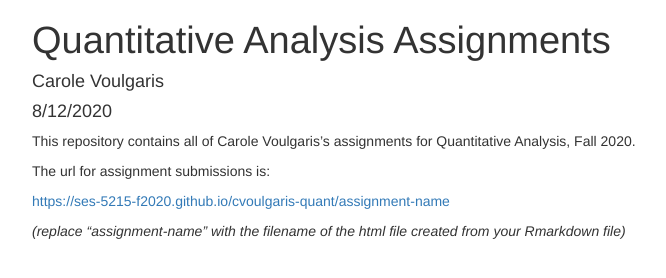
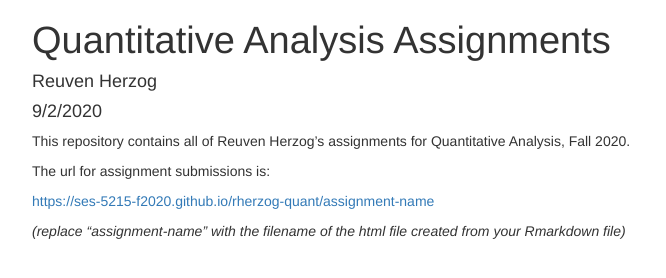
Before and after one commit to SES-5215-F2020/rherzog-quant, a plain HTML site: page index.html in a window 1280 px wide. Shown: the whole page, without its empty margins (153-819 px from the left). Drawn offline with nearby package versions, Linux system fonts and the light colour scheme; some packages are replaced by stand-ins of ours.

Commit message:
Update index.html

```diff
--- a/index.html
+++ b/index.html
@@ -363,15 +363,15 @@ summary {
 
 
 <h1 class="title toc-ignore">Quantitative Analysis Assignments</h1>
-<h4 class="author">Carole Voulgaris</h4>
-<h4 class="date">8/12/2020</h4>
+<h4 class="author">Reuven Herzog</h4>
+<h4 class="date">9/2/2020</h4>
 
 </div>
 
 
-<p>This repository contains all of Carole Voulgaris’s assignments for Quantitative Analysis, Fall 2020.</p>
+<p>This repository contains all of Reuven Herzog’s assignments for Quantitative Analysis, Fall 2020.</p>
 <p>The url for assignment submissions is:</p>
-<p><a href="https://ses-5215-f2020.github.io/cvoulgaris-quant/assignment-name" class="uri">https://ses-5215-f2020.github.io/cvoulgaris-quant/assignment-name</a></p>
+<p><a href="https://ses-5215-f2020.github.io/rherzog-quant/assignment-name" class="uri">https://ses-5215-f2020.github.io/rherzog-quant/assignment-name</a></p>
 <p><em>(replace “assignment-name” with the filename of the html file created from your Rmarkdown file)</em></p>
 
 
```
